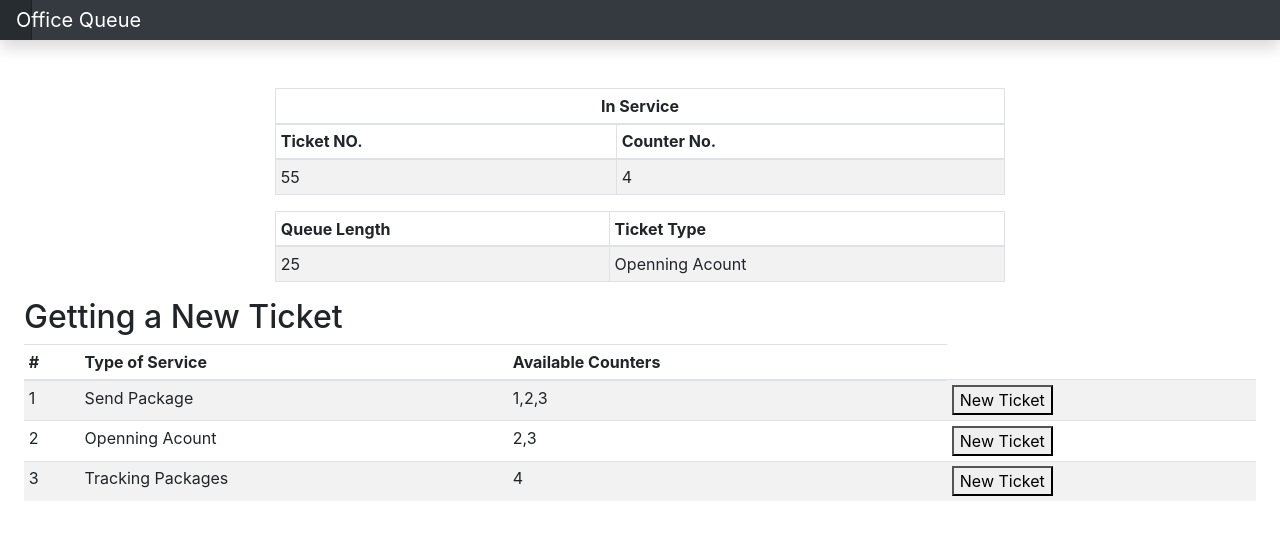
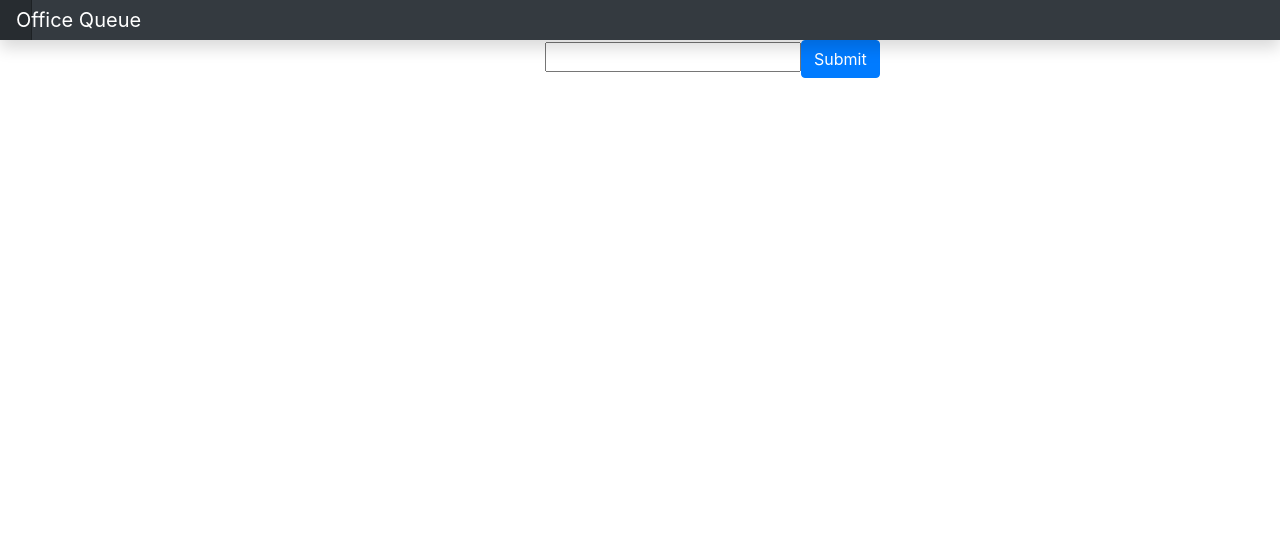
Before and after one commit to mosTavassoli/QueueManagement, a React (Create React App) app in the folder client/: page /officer in a window 1280 px wide. Shown: the top 540 px of the page. Built offline with nearby package versions, Linux system fonts and the light colour scheme.

Commit message:
prima implementazione officer window

```diff
--- a/client/src/App.js
+++ b/client/src/App.js
@@ -5,6 +5,7 @@ import {BrowserRouter as Router, Switch, Route} from 'react-router-dom';
 import Nav from './components/nav';
 import Body from './components/body';
 import DisplayScreen from './components/DisplayScreen';
+import OfficerScreen from './components/OfficerScreen';
 import {DISPLAY} from './shared/displayScreen';
 
 class App extends Component {
@@ -28,7 +29,9 @@ class App extends Component {
            name: "Tracking Packages",
            counters: "4"
          }
-       ]}
+       ],
+       ticketToCall: 453
+      }
   }
 
   componentDidMount(){
@@ -62,13 +65,15 @@ class App extends Component {
 
 
       <Router>
+
       <Nav/>
+      <Route exact path="/">
         <DisplayScreen displayList={this.state.displayList}/>
         <Body counters={this.state.counters} onClick={this.submitRequest} />
-        {/* <Switch>
-          <Route path="/" exact component={Body} />
-          <Route path="/counters" component={CarList}/>
-        </Switch> */}
+      </Route>
+      <Route path="/officer">
+        <OfficerScreen ticketToCall={this.state.ticketToCall}/>
+      </Route>
       </Router>
      );
   }
--- /dev/null
+++ b/client/src/components/OfficerScreen.js
@@ -0,0 +1,68 @@
+import React from "react";
+import { Col, Container, Row, Button } from "react-bootstrap";
+
+class OfficerScreen extends React.Component {
+    state = {
+        called: false,
+        counterChosen: false,
+        count: 0
+    };
+
+    callCitizen(){
+        this.setState({called: !this.state.called})
+    }
+
+    choseCounter(event){
+        event.preventDefault()
+        this.setState({counterChosen: true})
+        this.setState({count: this.refs.counter.value})
+        console.log(this.refs.counter.value)
+    }
+
+    render() {
+    if(this.state.counterChosen){
+    if(this.state.called){
+      return (
+        <Container>
+        <Row>
+        <Col md={5}></Col>
+        <Button variant="primary" style={{marginTop : 20}} onClick={this.callCitizen.bind(this)}>
+        Call next citizen
+        </Button>
+
+        </Row>
+        </Container>
+      );
+    }else{
+        return (
+            <Container>
+            <Row>
+            <Col md={5}></Col>
+            Ticket number: {this.props.ticketToCall}
+            </Row>
+            <Row>
+            <Col md={5}></Col>
+            <Button variant="success" style={{marginTop : 20}} onClick={this.callCitizen.bind(this)}>
+            Ticket served
+            </Button>
+
+            </Row>
+            </Container>
+          );
+    }}else{
+        return(
+        <Container>
+            <Row>
+                <Col md={5}></Col>
+                <form onSubmit={this.choseCounter.bind(this)}>
+                    <input type="number" ref="counter"></input>
+                    <Button variant="primary" type="submit">Submit</Button>
+                </form>
+            </Row>
+        </Container>);
+    }
+    }
+    }
+
+
+export default OfficerScreen;
```
